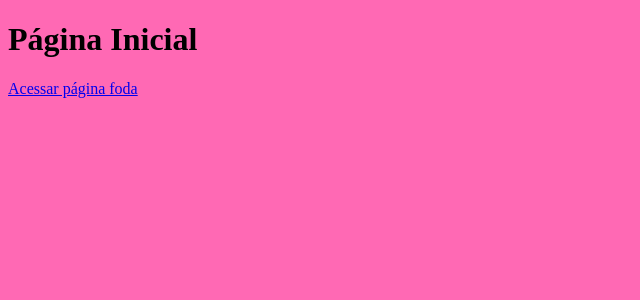
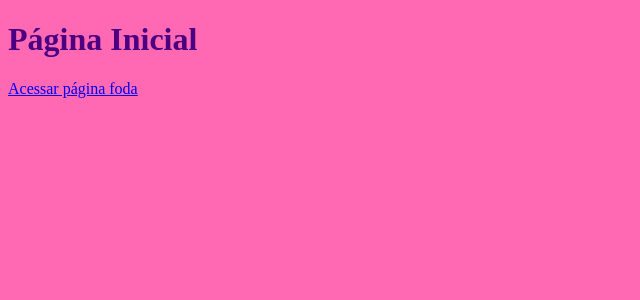
Before and after one commit to mayke4722/projetinho, a Next.js app: page / in a window 1280 px wide. Shown: the top 300 px of the page, without its empty margins (0-640 px from the left). Built offline with nearby package versions, Linux system fonts and the light colour scheme.

Commit message:
primeira pagina

```diff
--- a/pages/index.js
+++ b/pages/index.js
@@ -3,8 +3,8 @@ import Head from 'next/head';
 import Image from 'next/image';
 function home () {
     return <div>
-        <head><title className="teste">Página Inicial</title></head>
-        <h1>Página Inicial</h1>
+        <head><title>Página Inicial</title></head>
+        <h1 className="teste">Página Inicial</h1>
         <Link href="/sobre">
         <a>Acessar página foda</a>
         </Link>
```
